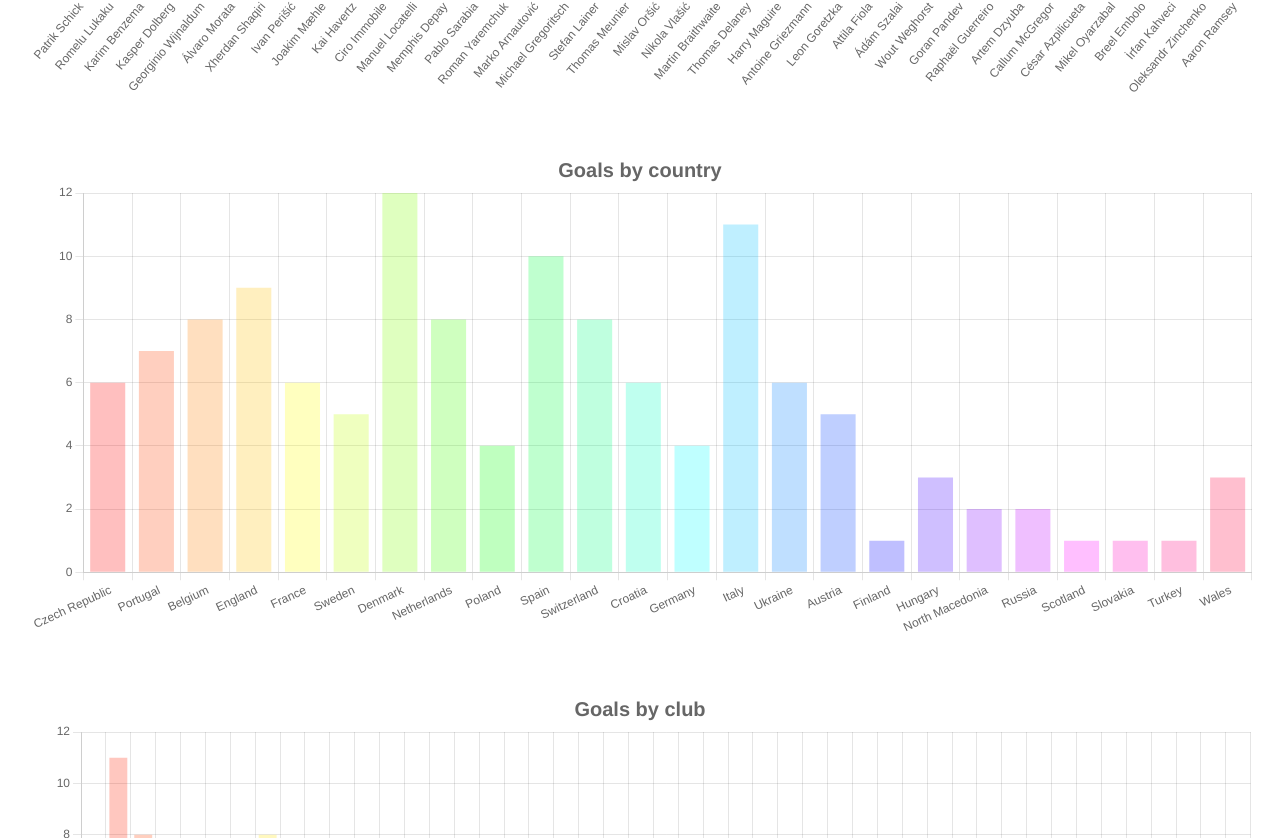
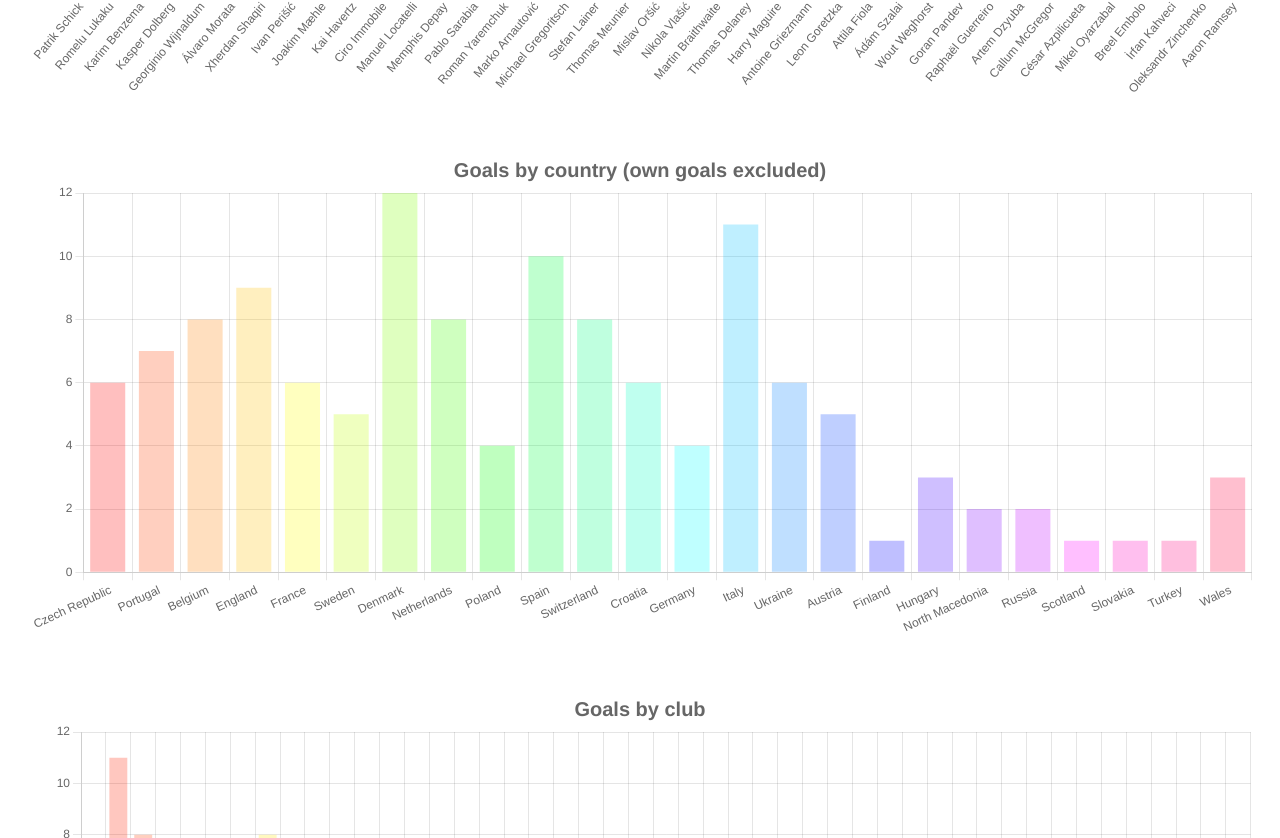
Before and after one commit to KajaBraz/EURO2020-PerformanceAnalysis, a plain HTML site: page index.html in a window 1280 px wide. Shown: the part 510-1348 px from the top of the page. Drawn offline with nearby package versions, Linux system fonts and the light colour scheme.

Commit message:
own golas excluded info

```diff
--- a/index.html
+++ b/index.html
@@ -112,7 +112,7 @@
                     acc[country] = (acc[country] || 0) + goals;
                     return acc;
                 }, {});
-            appendCanvas("Goals by country", Object.keys(countries), Object.values(countries), radio.value);
+            appendCanvas("Goals by country (own goals excluded)", Object.keys(countries), Object.values(countries), radio.value);
 
             let clubs = playerData.reduce(
                 (acc, { club, goals }) => {
```
